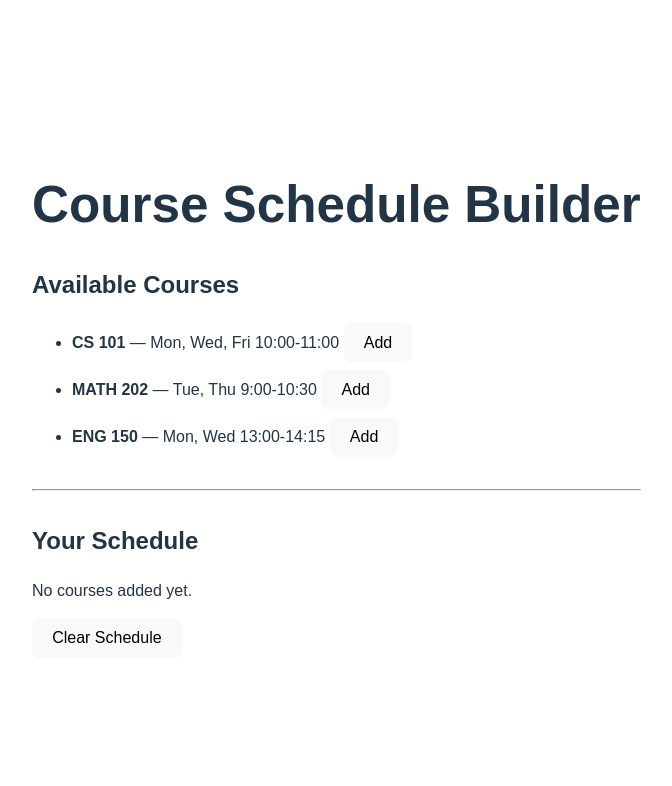
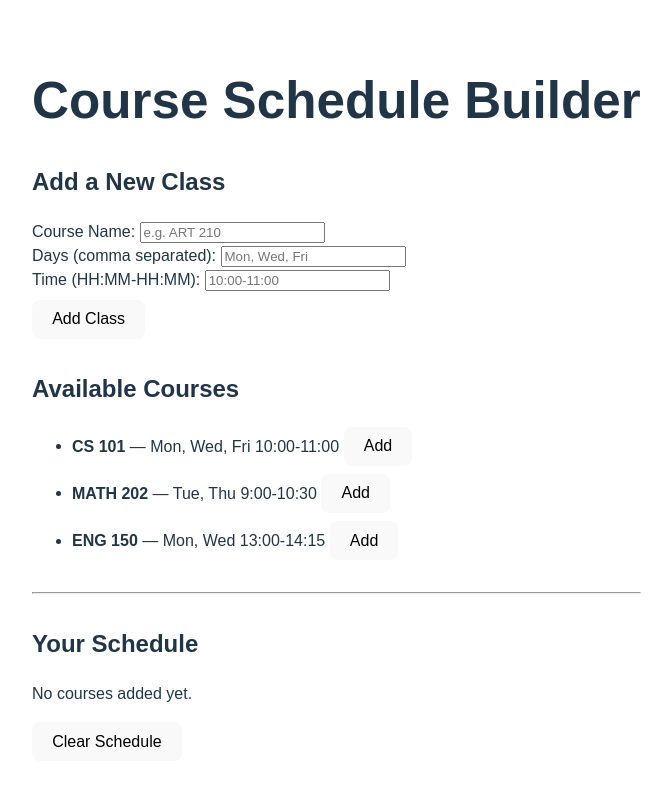
Before and after one commit to cjanderson1016/581Project3, a React (Vite) app: page / in a window 1280 px wide. Shown: the top 786 px of the page, without its empty margins (0-672 px from the left). Built offline with nearby package versions, Linux system fonts and the light colour scheme.

Commit message:
add custom class

```diff
--- a/src/App.jsx
+++ b/src/App.jsx
@@ -1,6 +1,7 @@
 import { useState } from "react";
 import CourseList from "./components/CourseList";
 import ScheduleGrid from "./components/ScheduleGrid";
+import AddClassForm from "./components/AddClassForm";
 
 const sampleCourses = [
   { id: 1, name: "CS 101", days: ["Mon", "Wed", "Fri"], time: "10:00-11:00" },
@@ -26,6 +27,7 @@ export default function App() {
   return (
     <div style={{ padding: "2rem", fontFamily: "sans-serif" }}>
       <h1>Course Schedule Builder</h1>
+      <AddClassForm onAdd={addCourse} />
       <CourseList courses={sampleCourses} onAdd={addCourse} />
       <hr style={{ margin: "2rem 0" }} />
       <ScheduleGrid courses={schedule} onRemove={removeCourse} />
--- /dev/null
+++ b/src/components/AddClassForm.jsx
@@ -0,0 +1,62 @@
+//ChatGPT
+import { useState } from "react";
+import Class from "../models/Class";
+
+export default function AddClassForm({ onAdd }) {
+  const [name, setName] = useState("");
+  const [days, setDays] = useState("");
+  const [time, setTime] = useState("");
+
+  const handleSubmit = (e) => {
+    e.preventDefault();
+
+    if (!name || !days || !time) {
+      alert("Please fill in all fields.");
+      return;
+    }
+
+    const dayList = days.split(",").map((d) => d.trim());
+    const newClass = new Class(name, dayList, time);
+    onAdd(newClass);
+
+    // Clear form
+    setName("");
+    setDays("");
+    setTime("");
+  };
+
+  return (
+    <div style={{ marginBottom: "2rem" }}>
+      <h2>Add a New Class</h2>
+      <form onSubmit={handleSubmit}>
+        <div>
+          <label>Course Name: </label>
+          <input
+            value={name}
+            onChange={(e) => setName(e.target.value)}
+            placeholder="e.g. ART 210"
+          />
+        </div>
+        <div>
+          <label>Days (comma separated): </label>
+          <input
+            value={days}
+            onChange={(e) => setDays(e.target.value)}
+            placeholder="Mon, Wed, Fri"
+          />
+        </div>
+        <div>
+          <label>Time (HH:MM-HH:MM): </label>
+          <input
+            value={time}
+            onChange={(e) => setTime(e.target.value)}
+            placeholder="10:00-11:00"
+          />
+        </div>
+        <button type="submit" style={{ marginTop: "0.5rem" }}>
+          Add Class
+        </button>
+      </form>
+    </div>
+  );
+}
--- /dev/null
+++ b/src/models/Class.js
@@ -0,0 +1,9 @@
+//ChatGPT
+export default class Class {
+  constructor(name, days, time) {
+    this.id = Date.now(); // unique enough for now
+    this.name = name;
+    this.days = days; // array like ["Mon", "Wed", "Fri"]
+    this.time = time; // string like "10:00-11:00"
+  }
+}
```
